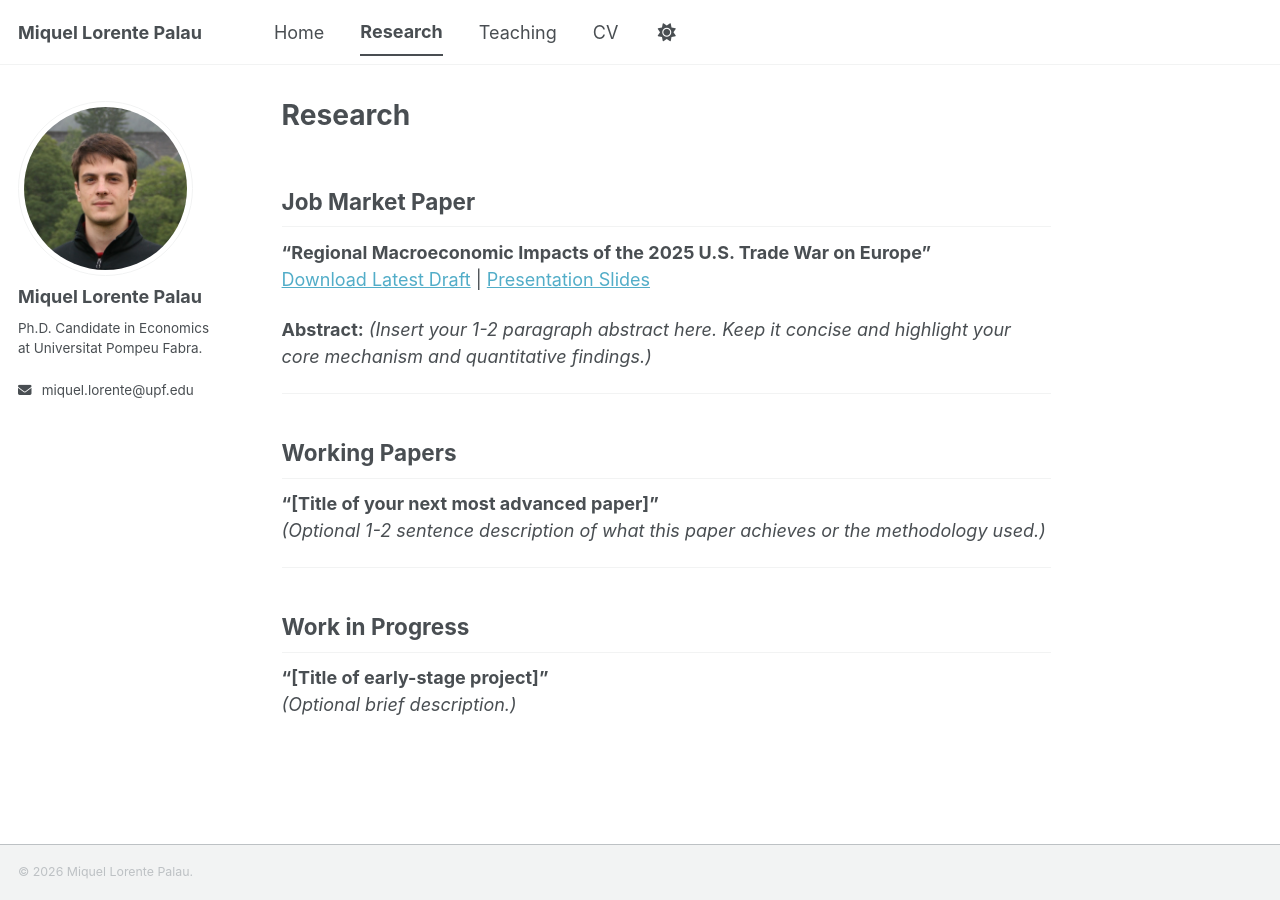
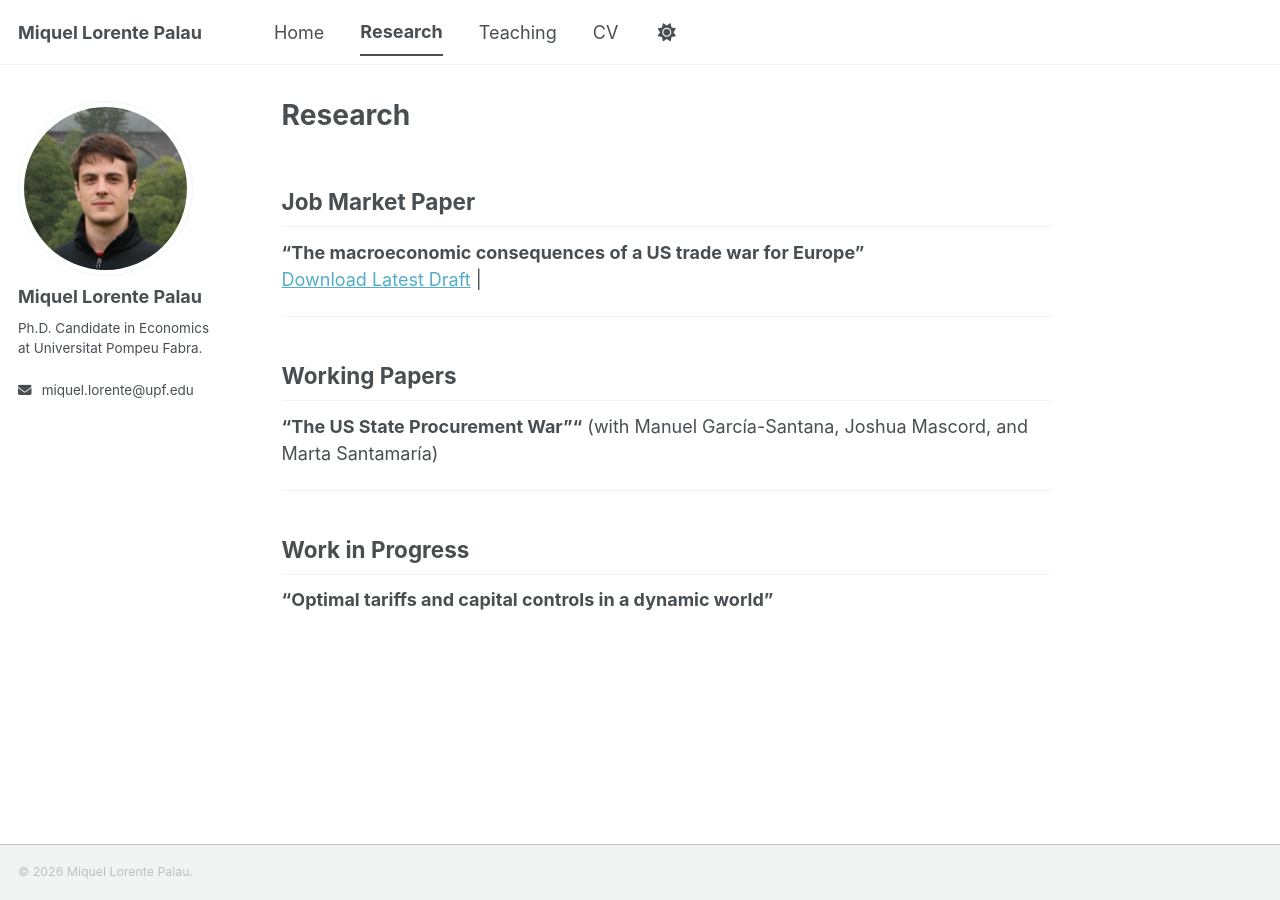
Before and after one commit to miquel-lorente/miquel-lorente.github.io, a Jekyll site: the page built from _pages/research.md, in a window 1280 px wide. Built offline with Jekyll 4.4.1, drawn with Linux system fonts in a browser that asks for light colours; a style sheet for code colours, icons or effects is not loaded.

Commit message:
Revise research paper titles and abstracts
Updated titles and descriptions for job market paper and working papers sections.

```diff
--- a/_pages/research.md
+++ b/_pages/research.md
@@ -7,21 +7,17 @@ author_profile: true
 
 ## Job Market Paper
 
-**"Regional Macroeconomic Impacts of the 2025 U.S. Trade War on Europe"**
-[Download Latest Draft](#) | [Presentation Slides](#)
-
-**Abstract:** *(Insert your 1-2 paragraph abstract here. Keep it concise and highlight your core mechanism and quantitative findings.)*
+**"The macroeconomic consequences of a US trade war for Europe"**
+[Download Latest Draft](#) |
 
 ---
 
 ## Working Papers
 
-**"[Title of your next most advanced paper]"**
-*(Optional 1-2 sentence description of what this paper achieves or the methodology used.)*
+**"The US State Procurement War""** (with Manuel García-Santana, Joshua Mascord, and Marta Santamaría)
 
 ---
 
 ## Work in Progress
 
-**"[Title of early-stage project]"**
-*(Optional brief description.)*
+**"Optimal tariffs and capital controls in a dynamic world"**
```
